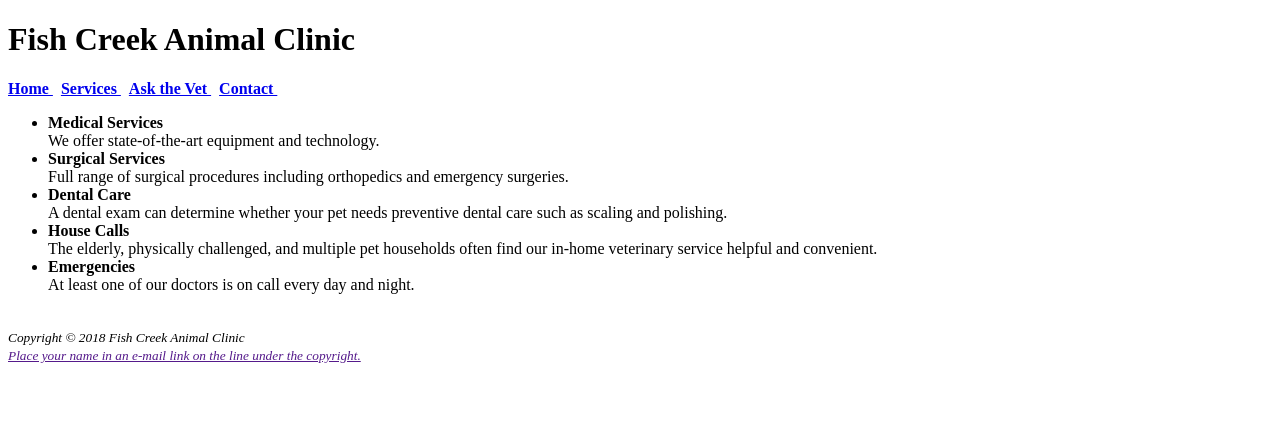
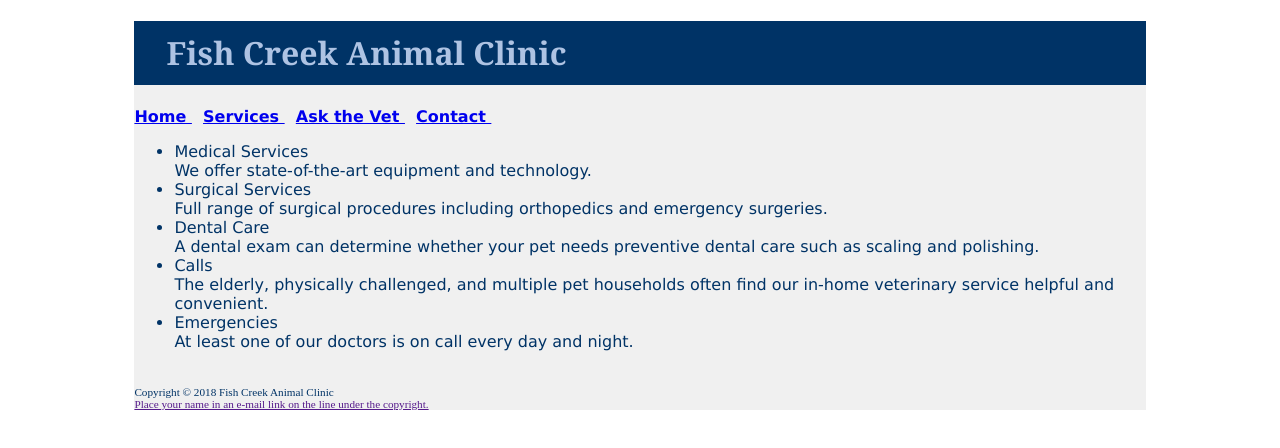
Before and after one commit to taoquangtruong6299/Fish-Creek-Animal-Clinic, a plain HTML site: page services.html in a window 1280 px wide. Drawn offline with Linux system fonts and the light colour scheme.

Commit message:
finish_chapter3

```diff
--- /dev/null
+++ b/fishcreek.css
@@ -0,0 +1,34 @@
+body{
+
+  color: #003366;
+  font-family: Verdana, Geneva, Tahoma, sans-serif;
+}
+#wrapper{
+  width: 80%;
+  margin-right: auto;
+  margin-left: auto;
+  background-color: #f0f0f0;
+}
+header{
+  background-color: #003366;
+  color: #aec3e3;
+  font-family: Georgia, 'Times New Roman', Times, serif;
+}
+h1{
+  line-height: 200%;
+  text-indent: 1em;
+}
+nav{
+  font-weight: bold;
+
+}
+dt{
+  color: #5280c5;
+  font-size: 1.1em;
+  font-weight: bold;
+  font-family: Georgia, 'Times New Roman', Times, serif;
+}
+footer{
+  font-size: .70em;
+  font-family: italic;
+}
--- a/services.html
+++ b/services.html
@@ -4,47 +4,50 @@
   <meta charset="UTF-8">
   <meta http-equiv="X-UA-Compatible" content="IE=edge">
   <meta name="viewport" content="width=device-width, initial-scale=1.0">
+  <link rel="stylesheet" href="fishcreek.css">
   <title>Fish Creek Animal Clinic Services</title>
 </head>
 <body>
+  <div id="wrapper">
   <header>
     <h1>Fish Creek Animal Clinic</h1>
   </header>
   <nav>
-    <b><a href="index.html">
+    <a href="index.html">
       Home
-    </a></b>&nbsp;
-    <b><a href="services.html">
+    </a>&nbsp;
+    <a href="services.html">
       Services
-    </a></b>&nbsp;
-    <b><a href="index.html">
+    </a>&nbsp;
+    <a href="index.html">
       Ask the Vet
-    </a></b>&nbsp;
-    <b><a href="index.html">
+    </a>&nbsp;
+    <a href="index.html">
       Contact
-    </a></b>&nbsp;
+    </a>&nbsp;
   </nav>
   <main>
     <ul>
-      <li><strong>Medical Services</strong><br>We offer state-of-the-art equipment and technology.</li>
-      <li><strong>Surgical Services</strong><br>Full range of surgical procedures including orthopedics
+      <li><span>Medical Services</span><br>We offer state-of-the-art equipment and technology.</li>
+      <li><span>Surgical Services</span><br>Full range of surgical procedures including orthopedics
         and emergency surgeries.</li>
-      <li><strong>Dental Care</strong><br>A dental exam can determine whether your pet needs
+      <li><span>Dental Care</span><br>A dental exam can determine whether your pet needs
         preventive dental care such as scaling and polishing.</li>
-      <li><strong>House Calls</strong><br>The elderly, physically challenged, and multiple pet
+      <li><span>Calls</span><br>The elderly, physically challenged, and multiple pet
         households often find our in-home veterinary service
         helpful and convenient.</li>
-      <li><strong>Emergencies</strong><br>At least one of our doctors is on call every day and night.</li>
+      <li><span>Emergencies</span><br>At least one of our doctors is on call every day and night.</li>
     </ul>
   </main><br>
   <footer>
-    <small>
-      <i>Copyright © 2018 Fish Creek Animal Clinic</i><br>
-      <i><a href="">
+
+      Copyright © 2018 Fish Creek Animal Clinic<br>
+      <a href="">
         Place your name in an e-mail link on the line under the
 copyright.
-      </a></i>
-    </small>
+      </a>
+
   </footer>
+</div>
 </body>
 </html>
```
Also changed, not shown: index.html (+16 -13 lines).
